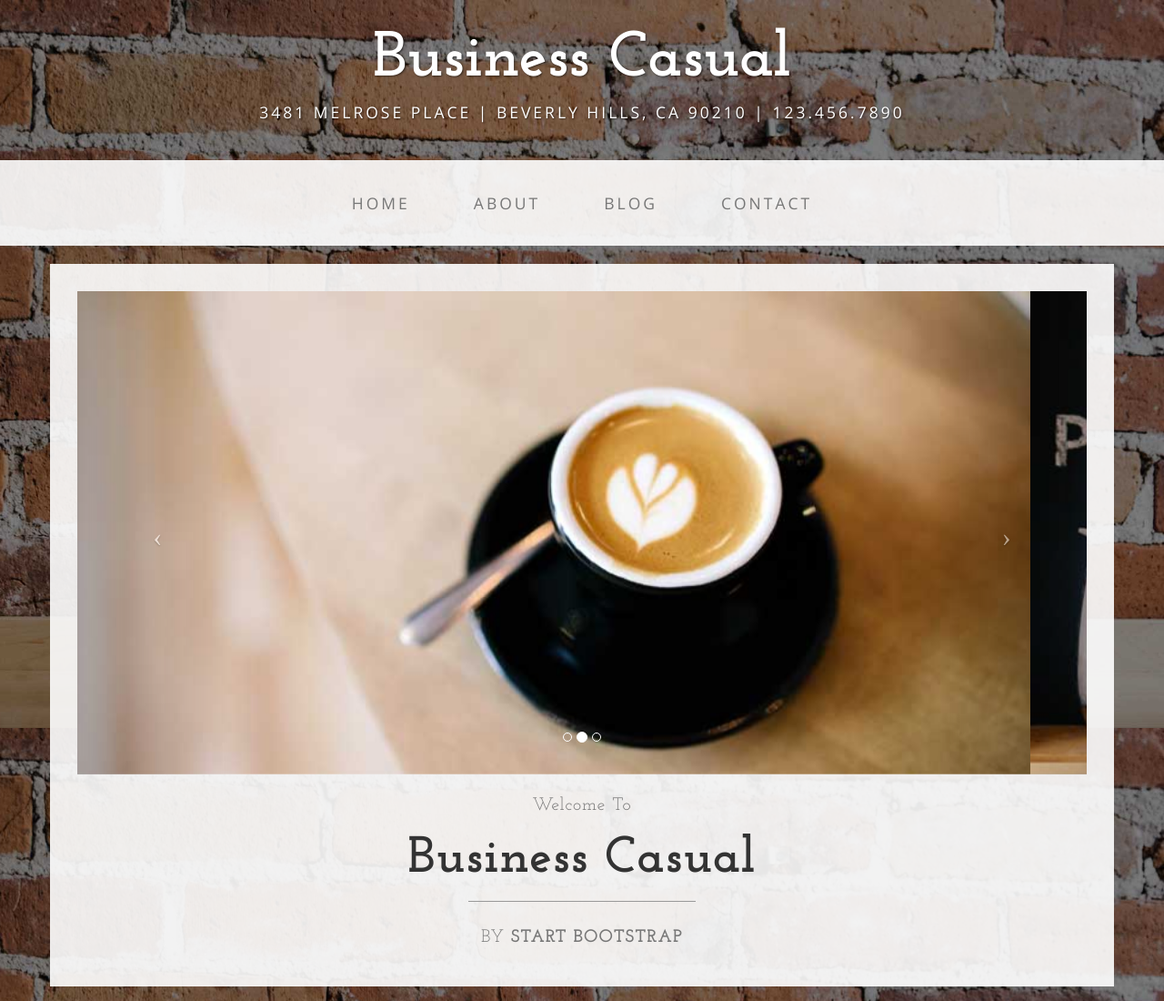
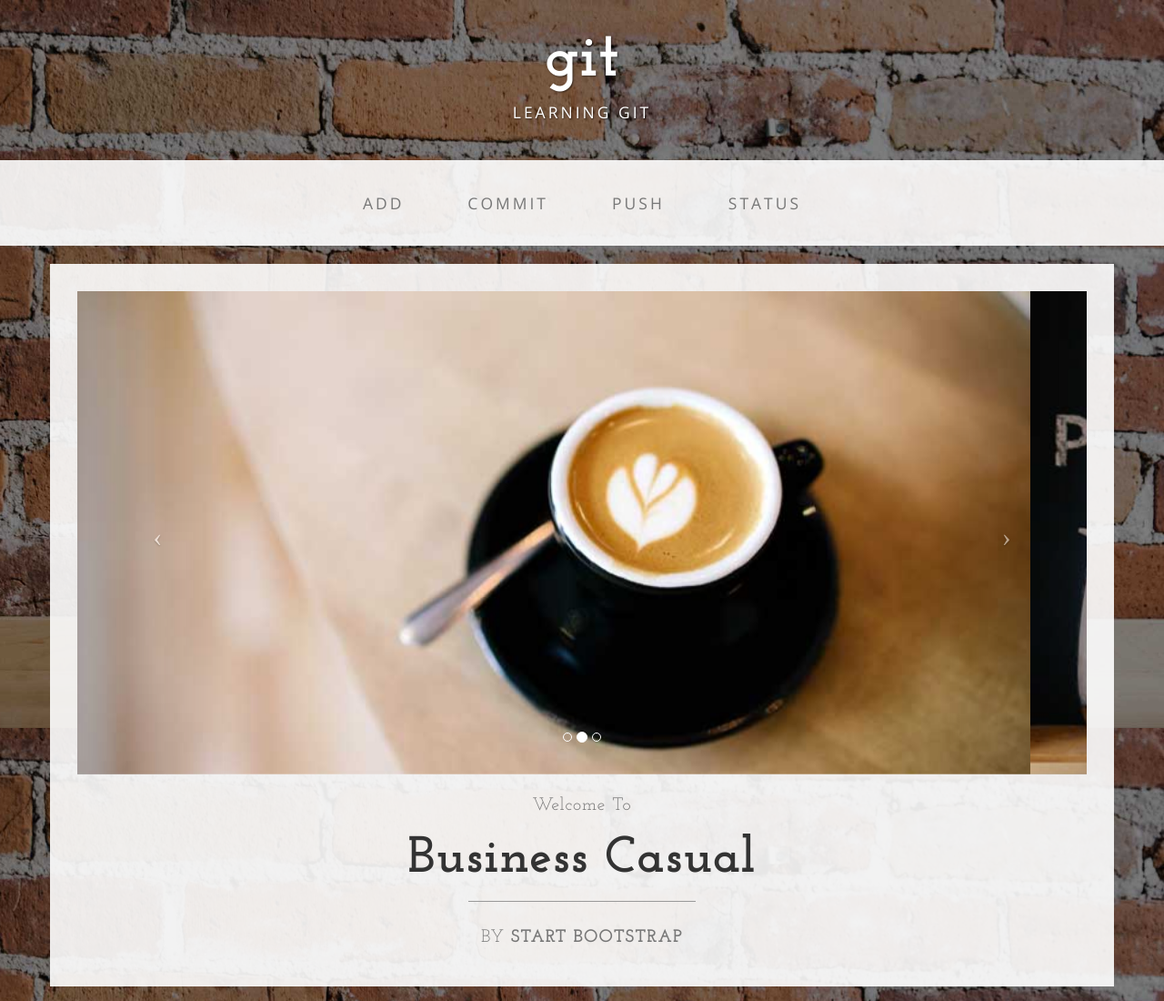
Before and after one commit to yeffrimic/gitcourse, a plain HTML site: page index.html in a window 1280 px wide. Shown: the top 1100 px of the page at 91% size. Drawn offline with nearby package versions, Linux system fonts and the light colour scheme.

Commit message:
change title, subtitle and navbar items

```diff
--- a/index.html
+++ b/index.html
@@ -9,7 +9,7 @@
     <meta name="description" content="">
     <meta name="author" content="">
 
-    <title>Business Casual - Start Bootstrap Theme</title>
+    <title>git</title>
 
     <!-- Bootstrap Core CSS -->
     <link href="css/bootstrap.min.css" rel="stylesheet">
@@ -32,8 +32,8 @@
 
 <body>
 
-    <div class="brand">Business Casual</div>
-    <div class="address-bar">3481 Melrose Place | Beverly Hills, CA 90210 | 123.456.7890</div>
+    <div class="brand">git</div>
+    <div class="address-bar">learning git</div>
 
     <!-- Navigation -->
     <nav class="navbar navbar-default" role="navigation">
@@ -47,22 +47,22 @@
                     <span class="icon-bar"></span>
                 </button>
                 <!-- navbar-brand is hidden on larger screens, but visible when the menu is collapsed -->
-                <a class="navbar-brand" href="index.html">Business Casual</a>
+                <a class="navbar-brand" href="index.html">git</a>
             </div>
             <!-- Collect the nav links, forms, and other content for toggling -->
             <div class="collapse navbar-collapse" id="bs-example-navbar-collapse-1">
                 <ul class="nav navbar-nav">
                     <li>
-                        <a href="index.html">Home</a>
+                        <a href="index.html">add</a>
                     </li>
                     <li>
-                        <a href="about.html">About</a>
+                        <a href="about.html">commit</a>
                     </li>
                     <li>
-                        <a href="blog.html">Blog</a>
+                        <a href="blog.html">push</a>
                     </li>
                     <li>
-                        <a href="contact.html">Contact</a>
+                        <a href="contact.html">status</a>
                     </li>
                 </ul>
             </div>
```
